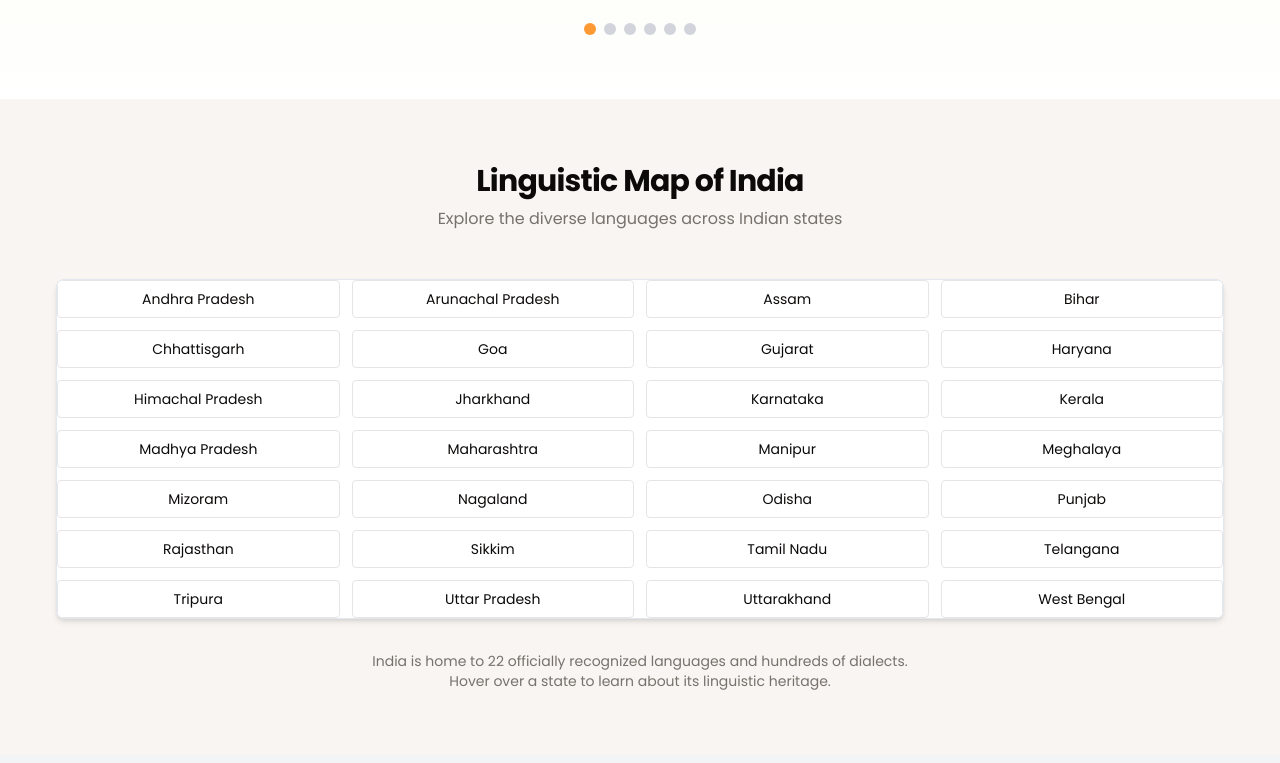
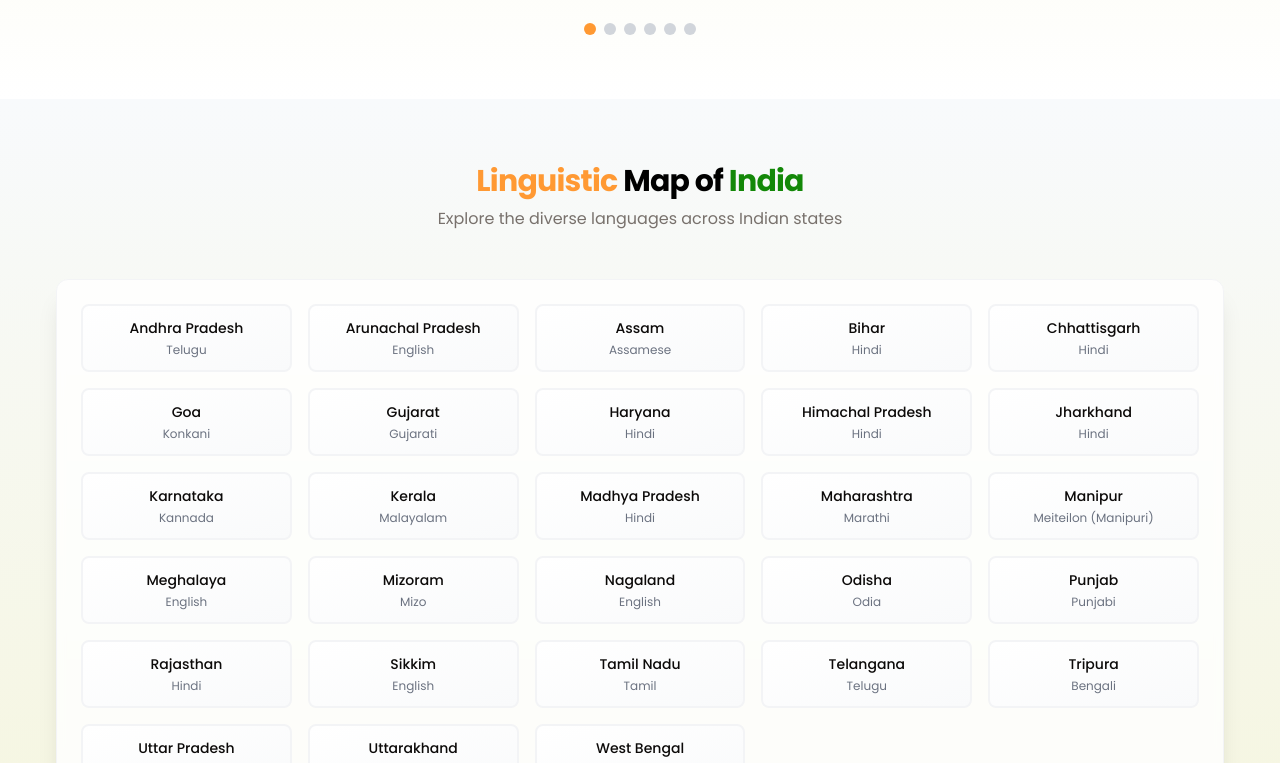
Before and after one commit to esss-28/vaani-varta-sadhana, a React (Vite) app: page / in a window 1280 px wide. Shown: the part 3497-4260 px from the top of the page. Built offline with nearby package versions, Linux system fonts and the light colour scheme; a web font is replaced by a local one.

Commit message:
Enhance India map visual appeal
Improve the visual design of the India map component for a more attractive and engaging user experience.

```diff
--- a/src/components/IndiaMap.tsx
+++ b/src/components/IndiaMap.tsx
@@ -1,4 +1,3 @@
-
 import React, { useState, useRef, useEffect } from 'react';
 import { Button } from '@/components/ui/button';
 import { SpeechHelper } from '@/lib/speechUtils';
@@ -75,32 +74,40 @@ const IndiaMap = () => {
   }, []);
 
   return (
-    <section id="map" className="py-16 px-4 md:px-6">
+    <section id="map" className="py-16 px-4 md:px-6 bg-gradient-to-b from-slate-50 to-softbeige">
       <div className="container mx-auto max-w-7xl">
         <div className="text-center mb-12">
-          <h2 className="text-3xl font-bold">Linguistic Map of India</h2>
+          <h2 className="text-3xl font-bold">
+            <span className="text-saffron">Linguistic</span>{" "}
+            <span className="text-black">Map of</span>{" "}
+            <span className="text-indiangreen">India</span>
+          </h2>
           <p className="text-muted-foreground mt-2">
             Explore the diverse languages across Indian states
           </p>
         </div>
 
-        <div className="relative india-card p-0 overflow-hidden" ref={mapContainerRef}>
-          <div className="grid grid-cols-2 sm:grid-cols-3 md:grid-cols-4 gap-3">
+        <div className="relative india-card p-6 bg-white/80 backdrop-blur-sm shadow-xl rounded-xl border border-gray-100" ref={mapContainerRef}>
+          <div className="grid grid-cols-2 sm:grid-cols-3 md:grid-cols-4 lg:grid-cols-5 gap-4">
             {indianStates.map((state) => (
               <button
                 key={state.id}
-                className="text-sm p-2 border rounded hover:bg-gray-200 focus:outline-none"
+                className="relative p-3 border-2 border-gray-100 rounded-lg transition-all duration-300
+                         hover:border-indiangreen hover:shadow-md hover:scale-105
+                         focus:outline-none focus:ring-2 focus:ring-saffron
+                         bg-gradient-to-br from-white to-gray-50"
                 onMouseEnter={(e) => handleStateHover(state.id, e)}
                 onMouseLeave={handleStateLeave}
               >
-                {state.name}
+                <span className="block text-sm font-medium">{state.name}</span>
+                <span className="block text-xs text-gray-500 mt-1">{state.officialLanguage}</span>
               </button>
             ))}
           </div>
 
           <div
             ref={tooltipRef}
-            className={`map-tooltip ${tooltipVisible ? 'visible' : ''}`}
+            className={`map-tooltip ${tooltipVisible ? 'visible' : ''} bg-white/95 backdrop-blur-sm border-2 border-gray-100`}
             style={{
               left: `${tooltipPosition.x + 10}px`,
               top: `${tooltipPosition.y + 10}px`
@@ -109,22 +116,24 @@ const IndiaMap = () => {
             onMouseLeave={handleTooltipMouseLeave}
           >
             {activeState && (
-              <div className="space-y-2">
-                <h3 className="font-bold text-lg">{activeState.name}</h3>
+              <div className="space-y-3">
+                <h3 className="font-bold text-lg bg-gradient-to-r from-saffron to-indiangreen bg-clip-text text-transparent">
+                  {activeState.name}
+                </h3>
                 <div className="grid grid-cols-2 gap-x-4 text-sm">
-                  <span className="font-medium">Official Language:</span>
-                  <span>{activeState.officialLanguage}</span>
+                  <span className="font-medium text-gray-600">Official Language:</span>
+                  <span className="text-gray-900">{activeState.officialLanguage}</span>
 
-                  <span className="font-medium">Other Languages:</span>
-                  <span>{activeState.otherLanguages.join(', ')}</span>
+                  <span className="font-medium text-gray-600">Other Languages:</span>
+                  <span className="text-gray-900">{activeState.otherLanguages.join(', ')}</span>
                 </div>
-                <p className="text-sm mt-2">{activeState.culturalNote}</p>
+                <p className="text-sm mt-2 text-gray-700 italic">{activeState.culturalNote}</p>
                 <div className="mt-3">
                   <Button
                     size="sm"
                     onClick={handleSpeak}
                     disabled={speaking}
-                    className="w-full bg-indiangreen hover:bg-indiangreen/90"
+                    className="w-full bg-gradient-to-r from-saffron to-indiangreen hover:opacity-90 transition-opacity"
                   >
                     <Volume2 className="mr-1 h-4 w-4" />
                     {speaking ? 'Speaking...' : 'Hear Sample'}
```
